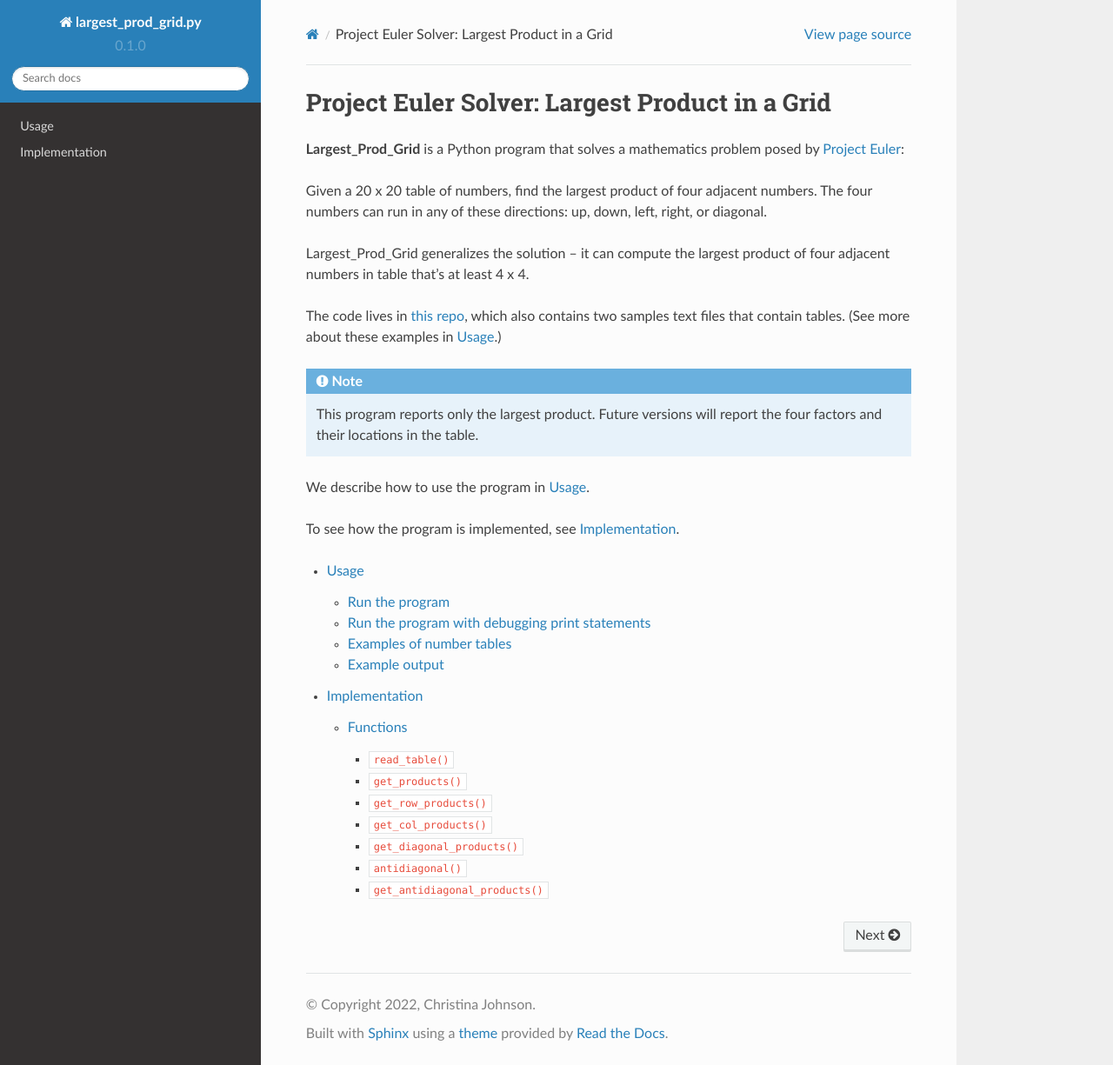
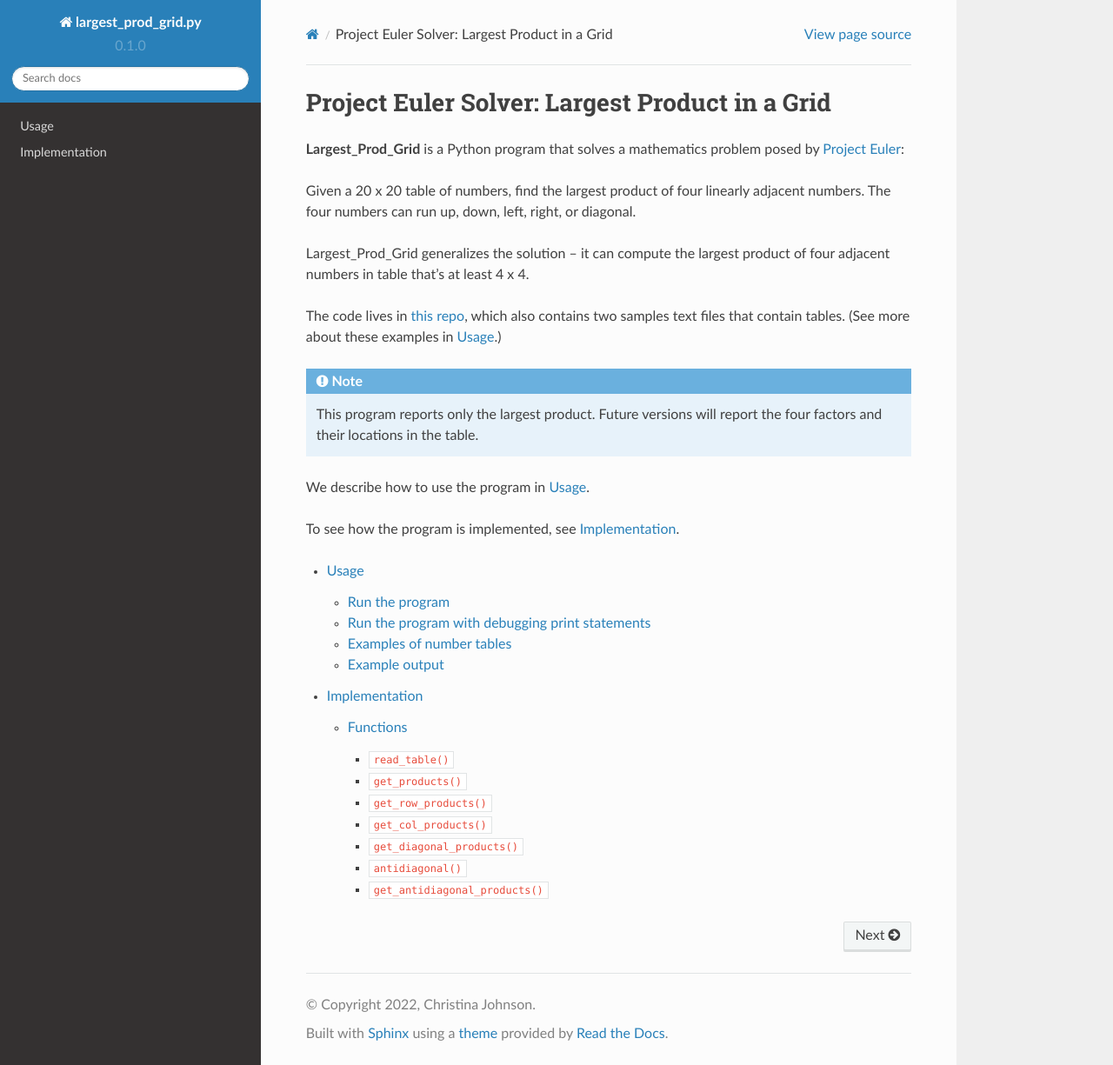
Before and after one commit to XtinaJohnson/largest_prod_grid_docs, a Sphinx documentation site: the page built from docs/source/index.rst, in a window 1280 px wide and 1225 px high. Shown: the whole window at 87% size. Built offline with Sphinx 7.4.7 and the Read the Docs theme 2.0.0, drawn with Linux system fonts in a browser that asks for light colours.

Commit message:
Update index.rst

```diff
--- a/docs/source/index.rst
+++ b/docs/source/index.rst
@@ -4,9 +4,8 @@
 **Largest_Prod_Grid** is a Python program that solves a mathematics problem posed
 by `Project Euler <https://projecteuler.net/>`_:
 
-Given a 20 x 20 table of numbers, find the largest product of four adjacent
-numbers. The four numbers can run in any of these directions: up, down, left,
-right, or diagonal.
+Given a 20 x 20 table of numbers, find the largest product of four linearly adjacent
+numbers. The four numbers can run up, down, left, right, or diagonal.
 
 Largest_Prod_Grid generalizes the solution -- it can compute the largest
 product of four adjacent numbers in table that's at least 4 x 4.
```
